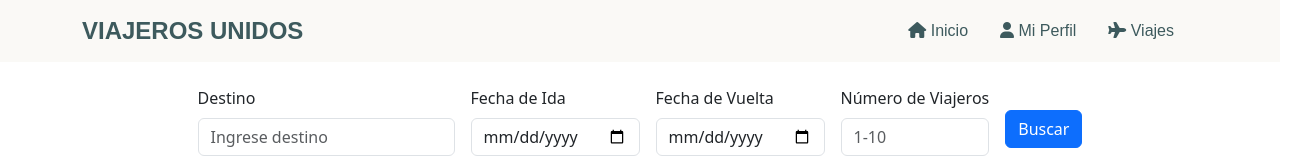
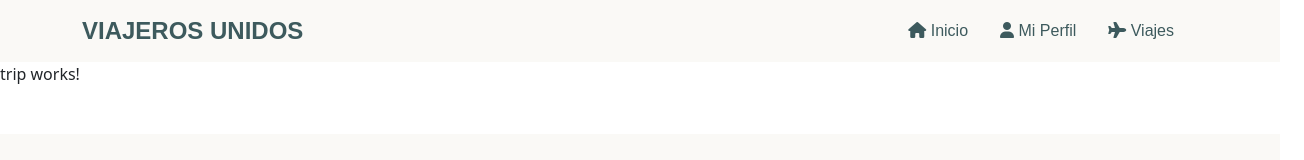
Before and after one commit to JavierSP1997/appFrontViajes, an Angular app: page /viaje/1 in a window 1280 px wide. Shown: the top 160 px of the page, 1304 px wide, since content can reach past the window. Built offline with nearby package versions, Linux system fonts and the light colour scheme; no server answers; sample sign-in values are in the browser's storage.

Commit message:
Creacion de tripcomponent

```diff
--- /dev/null
+++ b/src/app/pages/trip/trip.component.html
@@ -0,0 +1 @@
+<p>trip works!</p>
```
Also changed, not shown: src/app/app.routes.ts (+4 -3 lines), src/app/pages/trip/trip.component.ts (added, +11 -0 lines), src/app/pages/trip/trip.component.css (added).
